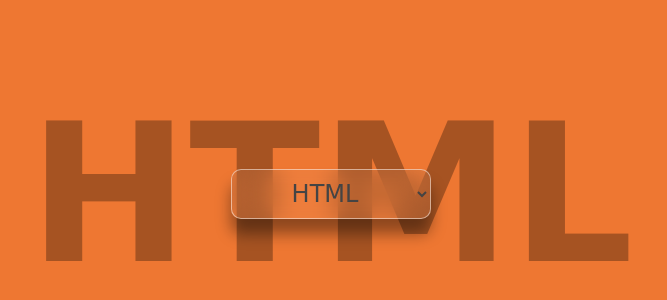
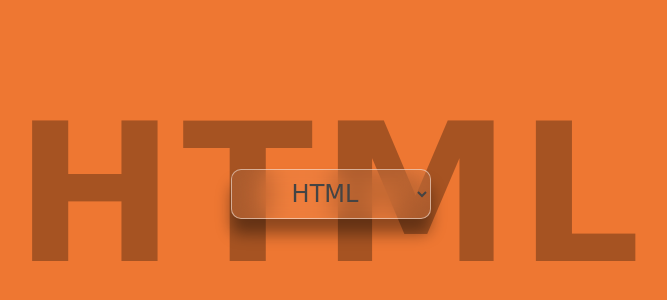
Before and after one commit to WillRenan/MudandoBackground, a plain HTML site: page index.html in a window 1280 px wide. Shown: the part 206-506 px from the top of the page, without its empty margins (309-976 px from the left). Drawn offline with Linux system fonts and the light colour scheme; a web font is replaced by a local one.

Commit message:
add hover

```diff
--- a/script.js
+++ b/script.js
@@ -1,6 +1,6 @@
 
 function changeColor(getColor){
-    let bg = document.querySelector('.bg');
+    let bg = document.querySelector('.bg ');
     let selectCor = getColor.value;
     let text = getColor.options[getColor.selectedIndex]
                 .text;
--- a/style.css
+++ b/style.css
@@ -58,3 +58,6 @@ section {
   text-align: center;
   color: rgb(68, 68, 68);
 }
+.bg:hover {
+  letter-spacing: 7px;
+}
```
